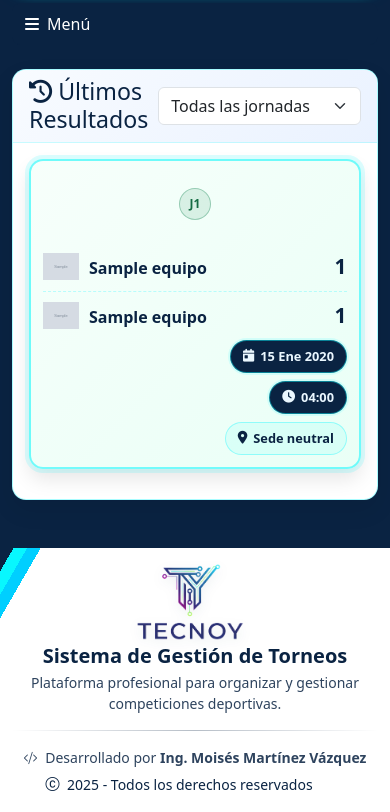
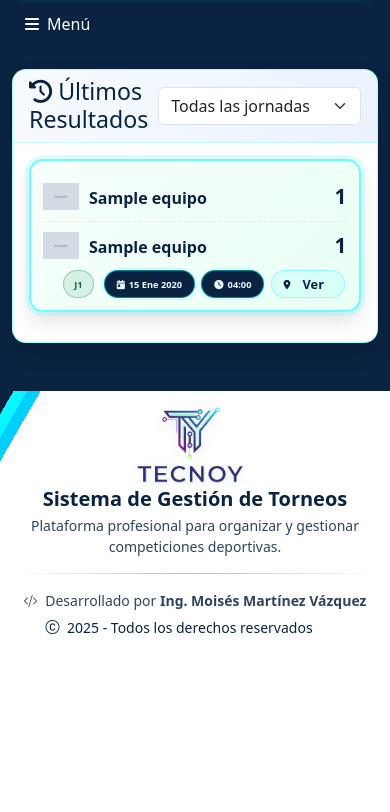
Before and after one commit to Moy020513/Torneos, a Django app: page /categoria/1/resultados/ in a window 390 px wide. Shown: the part 211-1023 px from the top of the page. After the commit the page ends 845 px from the top, so only its background shows below. Run offline with Django 4.2, Linux system fonts and the light colour scheme; tables that the repository leaves empty hold one stand-in row (values such as "Sample post"); grey boxes marked "Sample" are stand-in pictures.

Commit message:
card resultado

```diff
--- a/templates/torneos/resultados.html
+++ b/templates/torneos/resultados.html
@@ -1,4 +1,5 @@
 {% extends 'torneos/base.html' %}
+{% load custom_filters %}
 {% block extra_css %}
 {{ block.super }}
 <style>
@@ -38,7 +39,54 @@
     .match-card .col-md-7,
     .match-card .col-md-4{ flex:0 0 auto; width:auto; }
 }
-@media (max-width: 576px){ .team-logo-small{ width:36px; height:36px; } .match-card{ padding:12px; width:100%; } }
+@media (max-width: 576px){
+    .team-logo-small{ width:36px; height:36px; }
+    .match-card{ padding:12px; width:100%; }
+    .match-date-chip, .match-time-chip, .match-loc, .match-status {
+        font-size: 0.58em;
+        margin-right: 2px;
+        height: 28px;
+        display: inline-flex;
+        align-items: center;
+        gap: 4px;
+        line-height: 1;
+    }
+    .match-date-chip i, .match-time-chip i {
+        display: inline-flex;
+        align-items: center;
+        justify-content: center;
+        font-size: 1em;
+        margin: 0;
+        line-height: 1;
+    }
+    .match-loc a.btn.btn-sm.btn-outline-admin {
+        padding: 0 rem;
+        font-size: 0.8rem;
+        height: 28px;
+        display: inline-flex;
+        align-items: center;
+        border-radius: 999px;
+        font-weight: 700;
+        box-shadow: none;
+        border: none;
+        background: none;
+        color: #0a2342;
+    }
+    .match-meta-row {
+        display: flex;
+        flex-wrap: wrap;
+        gap: 4px;
+        justify-content: flex-end;
+        align-items: center;
+    }
+    .col-md-4.text-end > div { margin-bottom: 0 !important; }
+    .col-md-1.d-flex.align-items-center.justify-content-center {
+        align-items: center !important;
+        justify-content: center !important;
+        display: flex !important;
+        height: 100%;
+    }
+}
 /* Grid de resultados: 1 columna en móvil, 2 en desktop */
 #ultimos-resultados-lista{ display:grid; grid-template-columns: 1fr; gap:16px; justify-content:center; }
 @media (min-width: 992px){
@@ -63,7 +111,7 @@
                 {% for partido in ultimos_resultados %}
                 <div class="match-card jugado" data-jornada="{{ partido.jornada }}">
                     <div class="row align-items-center">
-                        <div class="col-md-1 d-flex align-items-center justify-content-center" style="height: 100%; min-height: 70px;">
+                        <div class="col-md-1 d-none d-sm-flex align-items-center justify-content-center" style="height: 100%; min-height: 70px;">
                             <span class="match-status status-jugado mb-2">J{{ partido.jornada }}</span>
                         </div>
                         <div class="col-md-7">
@@ -89,22 +137,47 @@
                             </div>
                         </div>
                         <div class="col-md-4 text-end">
-                            <div class="mb-2">
+                            <div class="d-none d-sm-block"><!-- Desktop: cada dato en su fila -->
+                                <div class="mb-2">
+                                    <span class="match-date-chip">
+                                        <i class="fa-solid fa-calendar-day"></i>
+                                        {% if partido.fecha %}{{ partido.fecha|date:"d M Y" }}{% else %}Por definir{% endif %}
+                                    </span>
+                                </div>
+                                <div class="mb-2">
+                                    <span class="match-time-chip">
+                                        <i class="fa-solid fa-clock"></i>
+                                        {% if partido.fecha %}{{ partido.fecha|date:"H:i" }}{% else %}Por definir{% endif %}
+                                    </span>
+                                </div>
+                                <div>
+                                    <span class="match-loc">
+                                        <i class="fa-solid fa-location-dot"></i>
+                                        {% if partido.ubicacion and partido.ubicacion.latitud and partido.ubicacion.longitud %}
+                                            <a href="https://www.google.com/maps?q={{ partido.ubicacion.latitud|floatformat:6|punto_decimal }},{{ partido.ubicacion.longitud|floatformat:6|punto_decimal }}" target="_blank" class="btn btn-sm btn-outline-admin"><strong>Ver</strong></a>
+                                        {% else %}
+                                            Por definir
+                                        {% endif %}
+                                    </span>
+                                </div>
+                            </div>
+                            <div class="match-meta-row d-block d-sm-none"><!-- Móvil: todo en una fila -->
+                                <span class="match-status status-jugado mb-0" style="margin-right:6px;">J{{ partido.jornada }}</span>
                                 <span class="match-date-chip">
                                     <i class="fa-solid fa-calendar-day"></i>
                                     {% if partido.fecha %}{{ partido.fecha|date:"d M Y" }}{% else %}Por definir{% endif %}
                                 </span>
-                            </div>
-                            <div class="mb-2">
                                 <span class="match-time-chip">
                                     <i class="fa-solid fa-clock"></i>
                                     {% if partido.fecha %}{{ partido.fecha|date:"H:i" }}{% else %}Por definir{% endif %}
                                 </span>
-                            </div>
-                            <div>
                                 <span class="match-loc">
                                     <i class="fa-solid fa-location-dot"></i>
-                                    {% if partido.campo %}{{ partido.campo }}{% else %}Sede neutral{% endif %}
+                                    {% if partido.ubicacion and partido.ubicacion.latitud and partido.ubicacion.longitud %}
+                                        <a href="https://www.google.com/maps?q={{ partido.ubicacion.latitud|floatformat:6|punto_decimal }},{{ partido.ubicacion.longitud|floatformat:6|punto_decimal }}" target="_blank" class="btn btn-sm btn-outline-admin"><strong>Ver</strong></a>
+                                    {% else %}
+                                        Por definir
+                                    {% endif %}
                                 </span>
                             </div>
                         </div>
```
Also changed, not shown: templates/torneos/categoria_detalle.html (+14 -2 lines), torneos/forms.py (+6 -1 lines).
